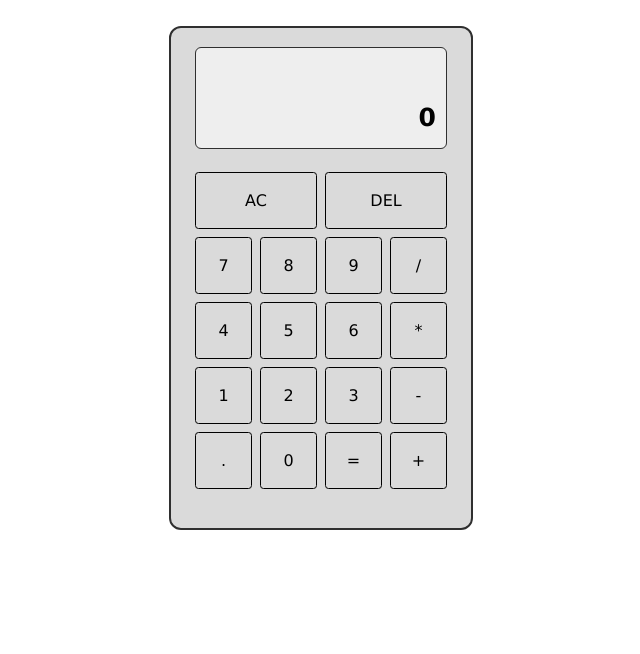
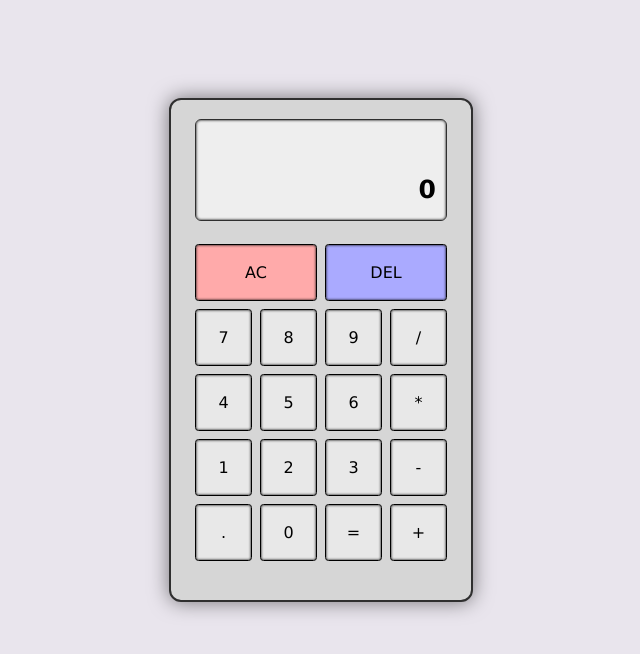
Before and after one commit to sevleo/TOP-Calculator, a plain HTML site: page index.html in a window 1280 px wide. Shown: the whole page, without its empty margins (319-959 px from the left). Drawn offline with Linux system fonts and the light colour scheme.

Commit message:
Add more styles

```diff
--- a/style.css
+++ b/style.css
@@ -1,10 +1,38 @@
+:root {
+    --button-hover: #ddd;
+    --button-active: #ccc;
+    --background-main-container: rgb(214, 214, 214);
+    --outline-main-container: 2px rgb(47, 47, 47) solid;
+    --box-shadow-main-container: 0px 0px 20px 2px rgba(0,0,0,0.5);
+    --box-shadow-button: 0px 0px 2px 1px rgba(0,0,0,0.5) inset;
+    --outline-button: 0.5px solid black;
+    --outline-screen: 1px rgb(47, 47, 47) solid;
+    --background-screen:  rgb(238, 238, 238);
+    --box-shadow-screen: 0px 0px 2px 1px rgba(0,0,0,0.5) inset;
+    --button-background: rgba(232, 232, 232);
+    --button-red: #faa;
+    --button-red-hover: #e99;
+    --button-red-active: #d88;
+    --button-blue: #aaf;
+    --button-blue-hover: #99e;
+    --button-blue-active: #88d;
+  }
+
 html {
     font-family: Verdana, Geneva, Tahoma, sans-serif;
+    background-color: rgba(203, 194, 213, 0.421);
+}
+
+*, body {
+    padding: 0;
+    margin: 0;
+    box-sizing: border-box;
 }
 
 body {
     display: flex;
     justify-content: center;
+    align-items: center;
 }
 
 
@@ -12,12 +40,13 @@ body {
     display: flex;
     flex-direction: column;
     align-items: center;
-    outline: 2px rgb(47, 47, 47) solid;
+    outline: var(--outline-main-container);
     border-radius: 10px;
     width: 300px;
     height: 500px;
-    margin-top: 20px;
-    background-color: rgba(185, 185, 185, 0.52);
+    margin-top: 100px;
+    background-color: var(--background-main-container);
+    box-shadow: var(--box-shadow-main-container);
 }
 
 #controller {
@@ -26,7 +55,7 @@ body {
 }
 
 .button {
-    outline: 0.5px solid black;
+    outline: var(--outline-button);
     width: 55px;
     height: 55px;
     margin: 5px;
@@ -34,11 +63,47 @@ body {
     justify-content: center;
     align-items: center;
     border-radius: 2.5px;
+    box-shadow: var(--box-shadow-button);
+    background-color: var(--button-background);
+    cursor: pointer;
+}
+
+.button:hover {
+    background-color: var(--button-hover);
+  }
+
+.button:active {
+    background-color: var(--button-active);
 }
 
 .button.big {
     width: 120px;
 }
+
+div[data-key="keyClear"] {
+    background-color: var(--button-red);
+}
+
+div[data-key="keyClear"]:hover {
+    background-color: var(--button-red-hover);
+}
+
+div[data-key="keyClear"]:active {
+    background-color: var(--button-red-active);
+}
+
+div[data-key="keyDelete"] {
+    background-color: var(--button-blue);
+}
+
+div[data-key="keyDelete"]:hover {
+    background-color: var(--button-blue-hover);
+}
+
+div[data-key="keyDelete"]:active {
+    background-color: var(--button-blue-active);
+}
+
 
 .row {
     display: flex;
@@ -48,14 +113,15 @@ body {
 #screen {
     height: 100px;
     width: 250px;
-    outline: 1px rgb(47, 47, 47) solid;
+    outline: var(--outline-screen);
     border-radius: 5px;
     margin: 20px;
     display: flex;
     flex-direction: column;
     justify-content: center;
     align-items: center;
-    background-color: rgb(238, 238, 238);
+    background-color: var(--background-screen);
+    box-shadow: var(--box-shadow-screen);
 }
 
 #screen > div {
```
